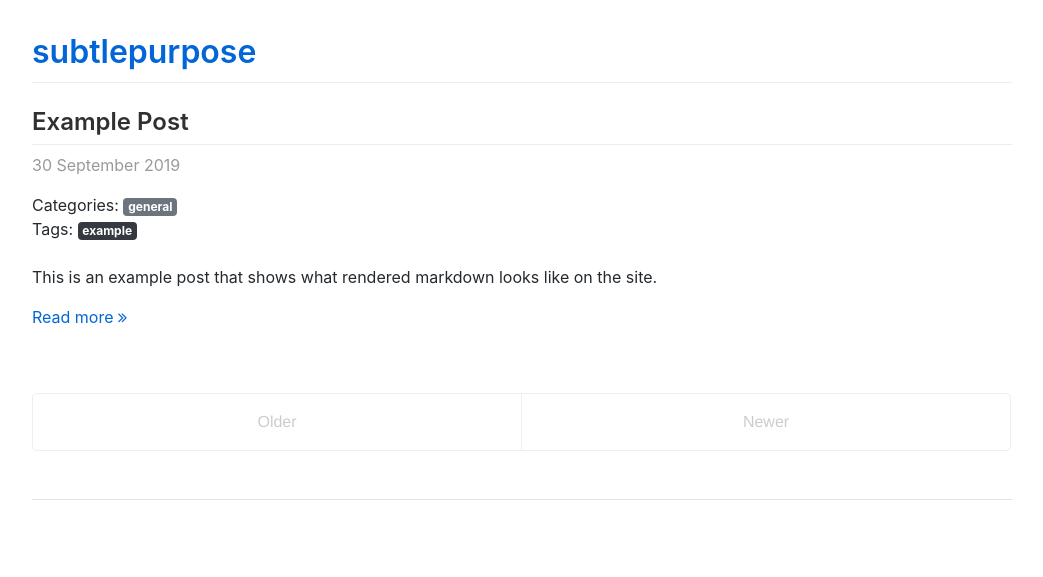
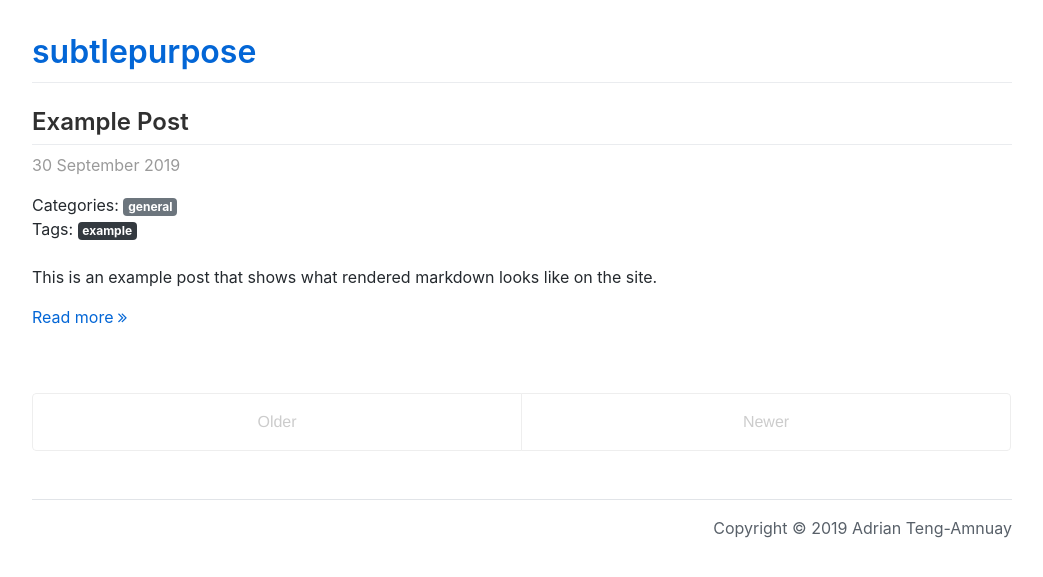
Before and after one commit to Porkbutts/tech.adriant.io, a Jekyll site: the page built from index.html, in a window 1280 px wide. Shown: the top 577 px of the page, without its empty margins (118-1161 px from the left). Built offline with Jekyll 4.4.1, drawn with Linux system fonts in a browser that asks for light colours; nearby versions of some CDN libraries; the list of posts is cut into pages by our own code; comment, search, counter and statistics services are not loaded; part of the change alters nothing that is shown.

Commit message:
Add copyright

```diff
--- a/_layouts/default.html
+++ b/_layouts/default.html
@@ -25,7 +25,7 @@
       {{ content }}
 
       <div class="footer border-top border-gray-light mt-5 pt-3 text-right text-gray">
-        <!-- <p>Copyright {{ site.time | date: '%Y' }} <a href="{{ "/" | absolute_url }}">Adrian Teng-Amnuay</a></p> -->
+        <p>Copyright &copy; {{ site.time | date: '%Y' }} Adrian Teng-Amnuay</p>
       </div>
 
     </div>
```
